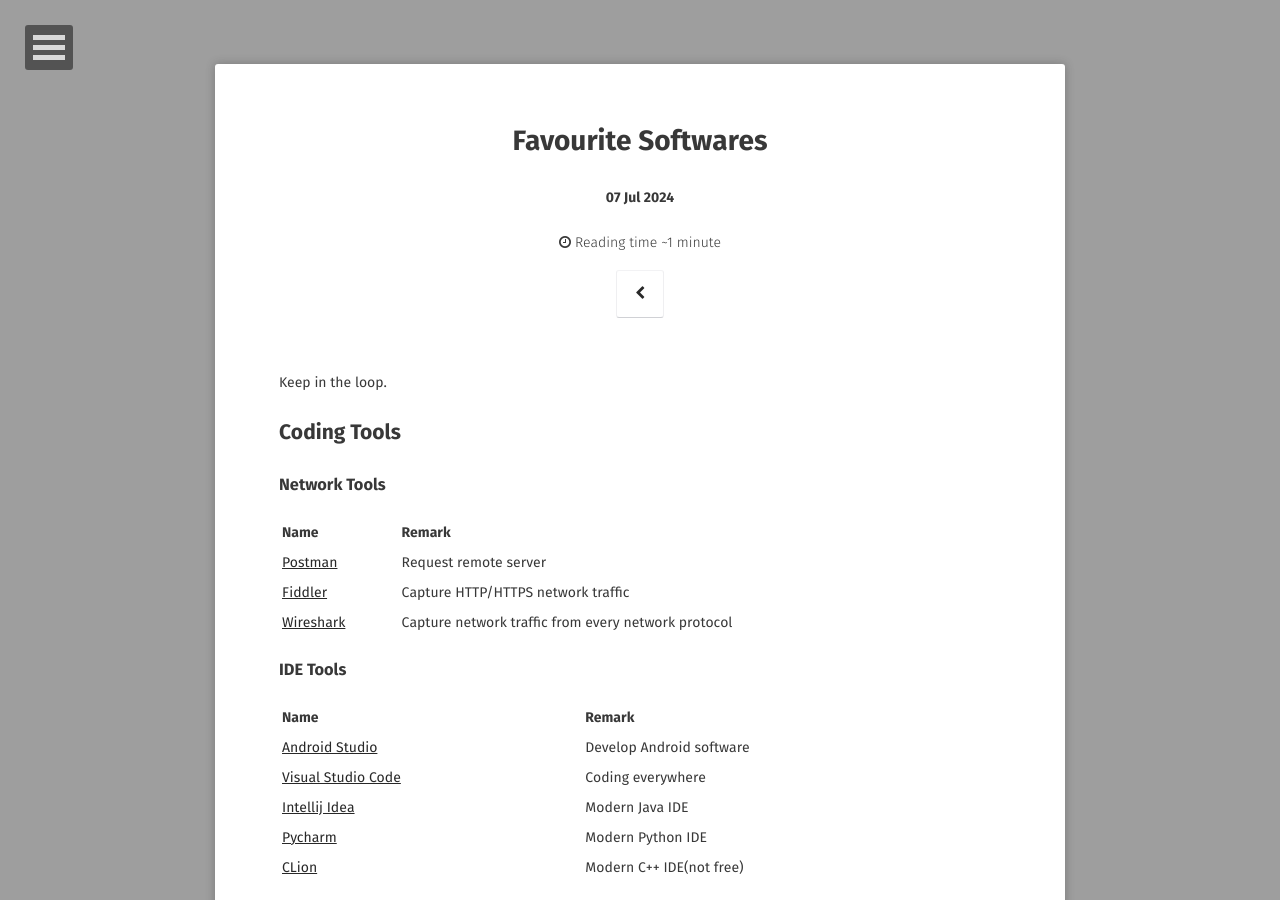
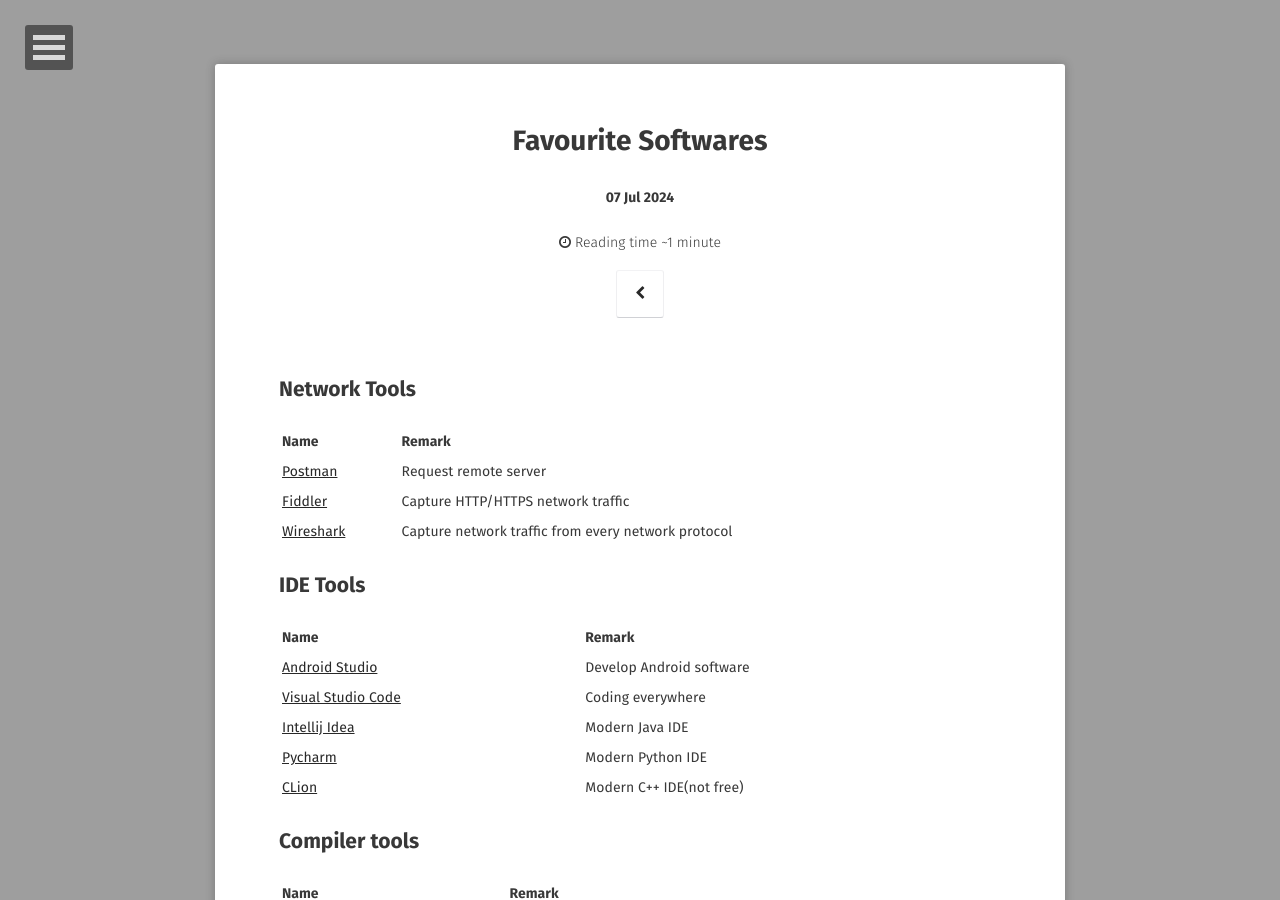
Before and after one commit to o7878x/o7878x.github.io, a Jekyll site: the page built from _posts/2024-07-07-fav-softwares.md, in a window 1280 px wide and 900 px high. Built offline with Jekyll 4.4.1, drawn with Linux system fonts in a browser that asks for light colours; some web fonts are replaced; comment, search, counter and statistics services are not loaded.

Commit message:
fix:update markdown format

```diff
--- a/_posts/2024-07-07-fav-softwares.md
+++ b/_posts/2024-07-07-fav-softwares.md
@@ -9,11 +9,7 @@
 - software
 ---
 
-Keep in the loop.
-
-## Coding Tools
-
-### Network Tools
+## Network Tools
 
 | Name | Remark |
 | --- | --- |
@@ -21,7 +17,7 @@
 | [Fiddler](https://www.telerik.com/fiddler)  | Capture HTTP/HTTPS network traffic |
 | [Wireshark](https://www.wireshark.org/) | Capture network traffic from every network protocol |
 
-### IDE Tools
+## IDE Tools
 
 | Name | Remark |
 | --- | --- |
@@ -31,7 +27,7 @@
 | [Pycharm](https://www.jetbrains.com/pycharm/) | Modern Python IDE |
 | [CLion](https://www.jetbrains.com/clion/) | Modern C++ IDE(not free) |
 
-### Compiler tools
+## Compiler tools
 
 | Name | Remark |
 | --- | --- |
@@ -39,7 +35,7 @@
 | [CPython](https://www.python.org/) | CPython Compiler |
 | [Node.js](https://nodejs.org/zh-cn) | Javascript Compiler |
 
-### Version Control Tools
+## Version Control Tools
 
 | Name | Remark |
 | --- | --- |
@@ -47,20 +43,20 @@
 | [TortoiseGit](https://tortoisegit.org/) | git GUI |
 | [TortioseSVN](https://tortoisesvn.net/downloads.zh.html) | SVN GUI |
 
-### Editor
+## Editor
 
 | Name | Remark |
 | --- | --- |
 | [MarkText](https://www.marktext.cc/) | Free Markdown Editor |
 
-### Compress Tools
+## Compress Tools
 
 | Name | Remark |
 | --- | --- |
 | [7-Zip](https://www.7-zip.org/) | Free compresser |
 | WinRAR | Traditional compresser |
 
-### Web Browser Tools
+## Web Browser Tools
 
 | Name | Remark |
 | --- | --- |
@@ -69,7 +65,7 @@
 | Edge | Microsoft browser based on Chromium |
 | [Brave](https://brave.com/) | Mobile secure web browser |
 
-### Chrome Browser Plugins
+## Chrome Browser Plugins
 
 | Name | Remark |
 | --- | --- |
@@ -79,7 +75,7 @@
 | TamperMonkey | Inject custom script into website |
 | Momentum | Beautify blank new tab page |
 
-### Games
+## Games
 
 | Name | Remark |
 | --- | --- |
@@ -88,7 +84,7 @@
 | [Heaven Burns Red](https://tw.heaven-burns-red.com/) | |
 | [Pokémon TCG Pocket](https://www.pokemontcgpocket.com/tc/) | |
 
-### Other Tools
+## Other Tools
 
 | Name | Remark |
 | --- | --- |
```
